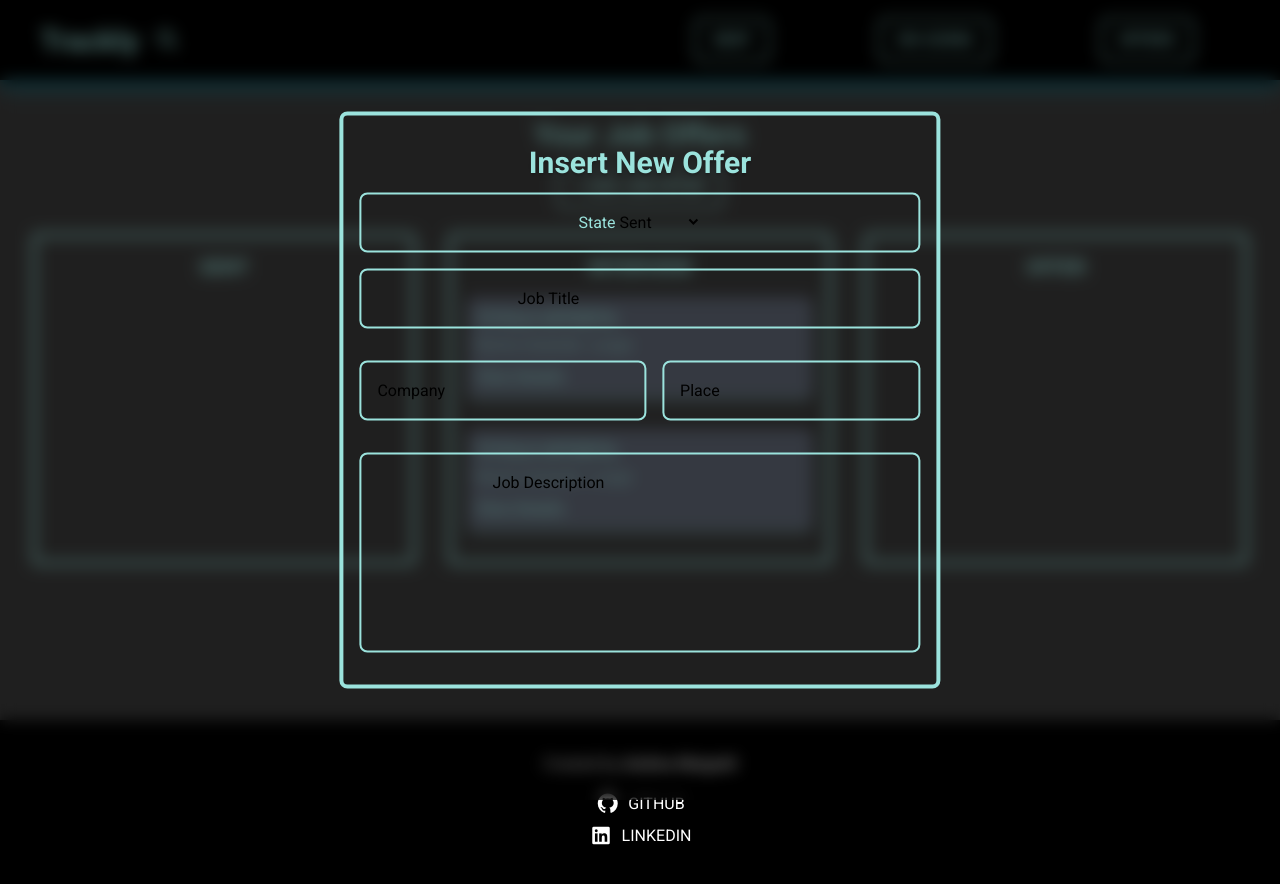
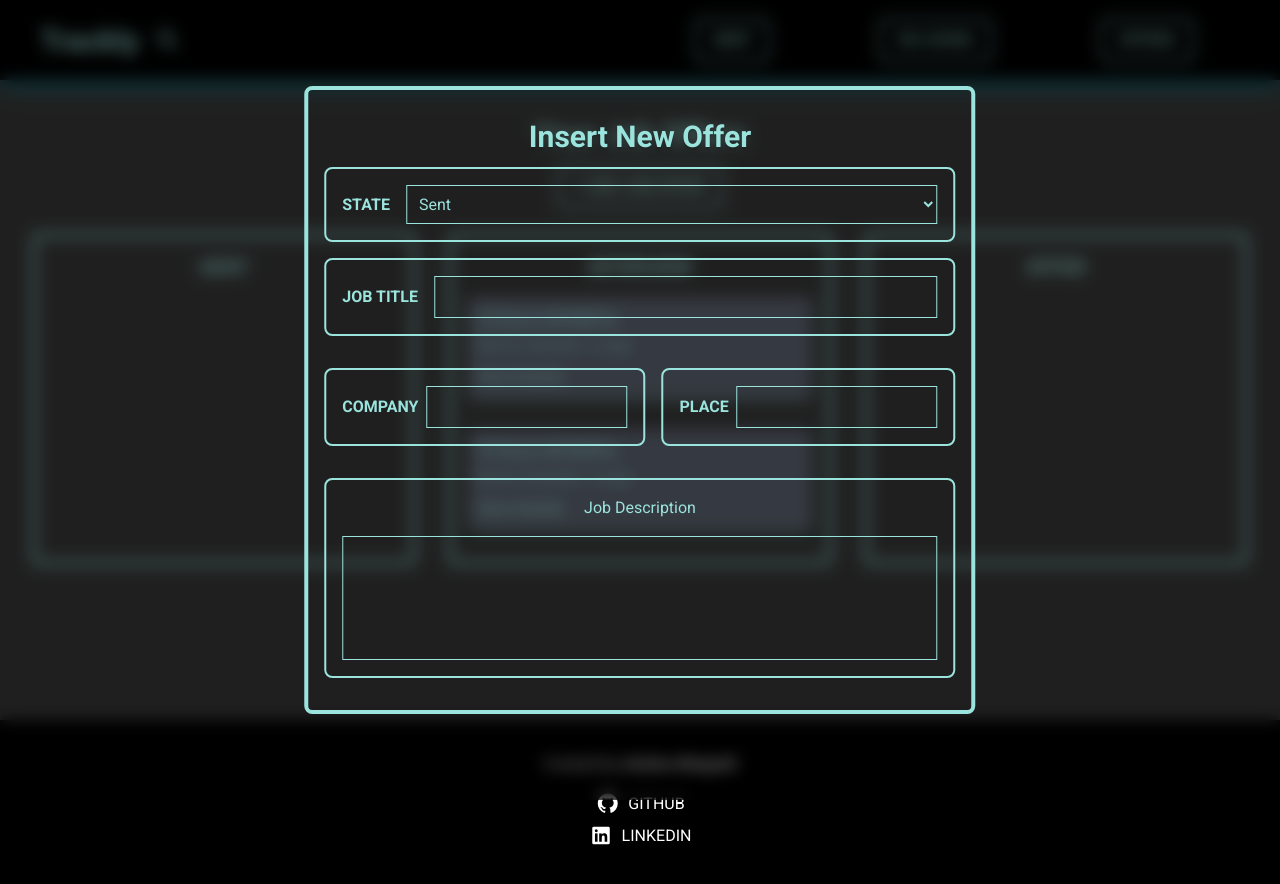
Before and after one commit to AndreaMargutti/job-tracker-react, a React (Vite) app: page / in a window 1280 px wide. Both pictures are taken after a click on the button "+ ADD JOB OFFER". Shown: the top 884 px of the page. Built offline with nearby package versions, Linux system fonts and the light colour scheme.

Commit message:
fix: enhance styling and layout of form elements in Modal component

```diff
--- a/src/components/Modal/Modal.tsx
+++ b/src/components/Modal/Modal.tsx
@@ -9,33 +9,43 @@ export default function Modal({ isOpen }: ModalProps) {
       <div className="border-4 border-accent-azure rounded-lg p-4 min-w-xl absolute top-[50%] left-[50%] -translate-[50%]">
         <Title title="Insert New Offer" />
         <form action="" method="POST">
-          <div className="p-4 border-2 border-accent-azure rounded-lg">
-            <label htmlFor="" className="text-accent-azure">
+          <div className="p-4 border-2 border-accent-azure rounded-lg flex justify-around items-center gap-4">
+            <label htmlFor="" className="text-accent-azure uppercase font-bold">
               State
             </label>
-            <select name="" id="">
+            <select
+              name=""
+              id=""
+              className="text-accent-azure grow border-1 p-2"
+            >
               <option value="Sent">Sent</option>
               <option value="On-Going">On-Going</option>
               <option value="Offer">Offers</option>
             </select>
           </div>
-          <div className="border-2 border-accent-azure rounded-lg p-4 my-4">
-            <label htmlFor="">Job Title</label>
-            <input type="text" />
+          <div className="border-2 border-accent-azure text-accent-azure rounded-lg p-4 my-4 flex justify-around items-center gap-4">
+            <label htmlFor="" className="font-bold uppercase">
+              Job Title
+            </label>
+            <input type="text" className="grow border-1 p-2" />
           </div>
-          <div className="flex gap-4">
-            <div className="border-2 border-accent-azure rounded-lg p-4 my-4">
-              <label htmlFor="">Company</label>
-              <input type="text" />
+          <div className="flex gap-4 text-accent-azure">
+            <div className="border-2 border-accent-azure rounded-lg p-4 my-4 flex gap-2 justify-around items-center">
+              <label htmlFor="" className="font-bold uppercase">
+                Company
+              </label>
+              <input type="text" className="border-1 p-2" />
             </div>
-            <div className="border-2 border-accent-azure rounded-lg p-4 my-4">
-              <label htmlFor="">Place</label>
-              <input type="text" name="" id="" />
+            <div className="text-accent-azure border-2 border-accent-azure rounded-lg p-4 my-4 flex gap-2 justify-around items-center">
+              <label htmlFor="" className="font-bold uppercase">
+                Place
+              </label>
+              <input type="text" name="" id="" className="border-1 p-2" />
             </div>
           </div>
-          <div className="border-2 border-accent-azure rounded-lg p-4 my-4 min-h-50">
+          <div className="border-2 border-accent-azure rounded-lg p-4 my-4 min-h-50 flex flex-col gap-4 text-accent-azure">
             <label htmlFor="">Job Description</label>
-            <input type="text" />
+            <input type="text" className="border-1 p-2 grow" />
           </div>
         </form>
       </div>
```
